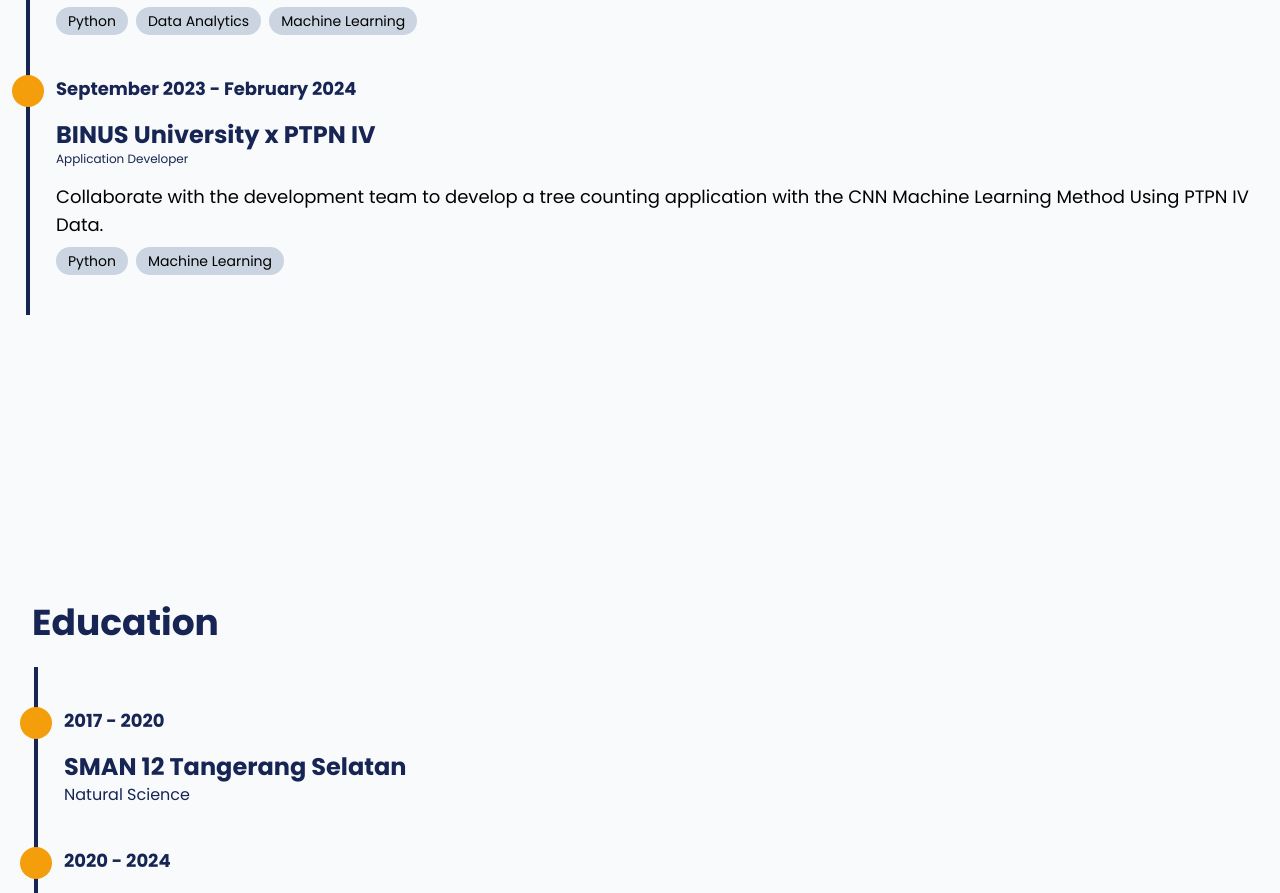
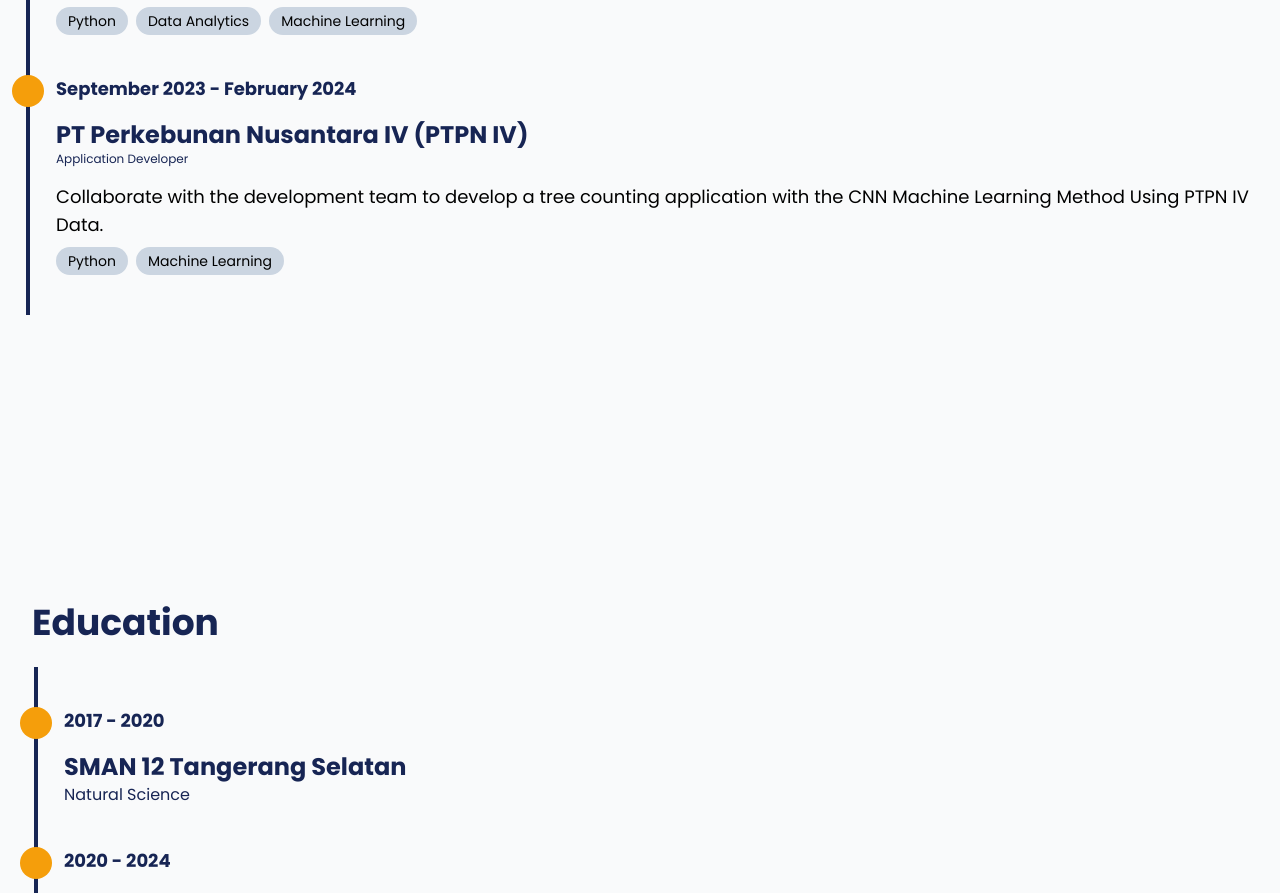
Before and after one commit to pramafarras/Portofolio, a Next.js app: page / in a window 1280 px wide. Shown: the part 3509-4402 px from the top of the page. Built offline with nearby package versions, Linux system fonts and the light colour scheme.

Commit message:
Text Fix

```diff
--- a/app/page.tsx
+++ b/app/page.tsx
@@ -168,7 +168,7 @@ export default function Home() {
               <div className="relative ml-8">
                 <div className="absolute -left-11 h-8 w-8 rounded-full bg-primary"></div>
                 <h1 className="w-full text-start font-semibold text-lg text-secondary dark:text-primary">September 2023 - February 2024</h1>
-                <h1 className="w-full text-start font-bold text-xl md:text-2xl text-secondary mt-4 dark:text-primary">BINUS University x PTPN IV</h1>
+                <h1 className="w-full text-start font-bold text-xl md:text-2xl text-secondary mt-4 dark:text-primary">PT Perkebunan Nusantara IV (PTPN IV)</h1>
                 <h2 className="w-full text-start font-light text-xs md:text-md text-secondary dark:text-primary">Application Developer</h2>
                 <p className="mt-4 text-sm md:text-lg">Collaborate with the development team to develop a tree counting application with the CNN Machine Learning Method Using PTPN IV Data.</p>
                 <div className="flex flex-wrap gap-2">
```
